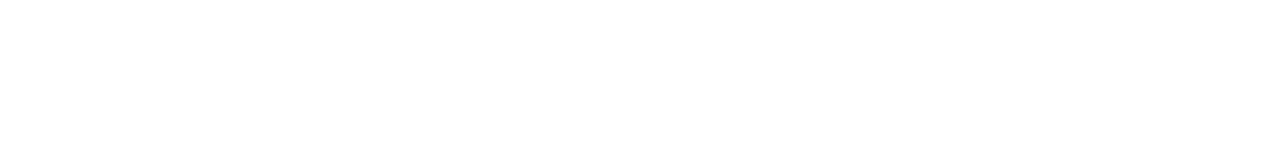
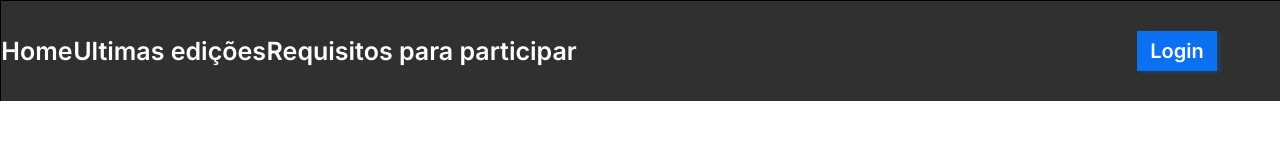
Before and after one commit to Rafael2k03/BootcampDNC, a plain HTML site: page index.html in a window 1280 px wide. Drawn offline with Linux system fonts and the light colour scheme.

Commit message:
criação do estilo css do menu

```diff
--- a/index.html
+++ b/index.html
@@ -2,10 +2,21 @@
 <html lang="pt-br">
 <head>
     <meta charset="UTF-8">
+    <meta http-equiv="X-UA-Compatible" content="IE=edge">
     <meta name="viewport" content="width=device-width, initial-scale=1.0">
     <title>Bootcamp DNC</title>
+    <link rel="stylesheet" href="style.css">
 </head>
 <body>
+    <nav id="principal">
+        <div id="menu">
+            <a href="">Home</a>
+            <a href="">Ultimas edições</a>
+            <a href="">Requisitos para participar</a>
+        </div>
+        <button>Login</button>
+    </nav>
+
 
 </body>
 </html>
--- /dev/null
+++ b/style.css
@@ -0,0 +1,56 @@
+@import url('https://fonts.googleapis.com/css2?family=Inter:ital,opsz,wght@0,14..32,100..900;1,14..32,100..900&display=swap');
+
+body{
+    padding: 0px;
+    margin: 0px;
+
+}
+
+#principal{
+    width: 100%;
+    height: 100px;
+    border: 1px solid black;
+
+    background-color: #303030;
+
+    display: flex;
+    justify-content: space-between;
+    align-items: center;
+    border-bottom: 1px #bababa;
+    }
+
+    #menu{
+    display: flex;
+    width: 45%;
+    justify-content: space-around;
+    align-items: center;
+    }
+
+    #principal div a{
+    font-family: "Inter";
+    font-size: 25px;
+    font-weight: 600;
+    color: white;
+    text-decoration: none;
+    }
+
+    #principal div a :hover{
+    color: #cccccc;
+    }
+
+    #principal button{
+    margin-right:5%;
+    background-color: #0C70F2;
+    border: 0px;
+
+    height: 40px;
+    width: 80px;
+
+    font-family: "Inter";
+    font-size: 20px;
+    font-weight: 600;
+    color: white;
+
+    box-shadow: 3px 2px 4px rgba(12,112,242,0.25);
+    cursor: pointer;
+    }
```
